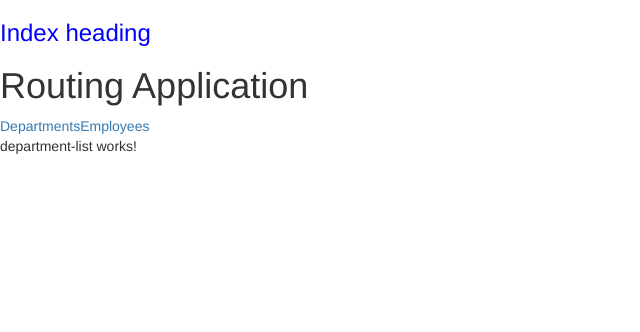
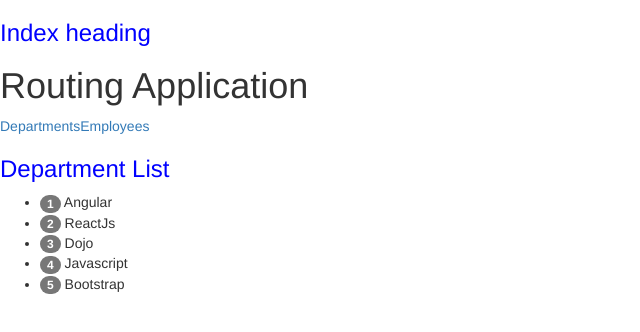
Before and after one commit to JeevanVas/angular4-sample, an Angular app: page /departments in a window 1280 px wide. Shown: the top 332 px of the page, without its empty margins (0-640 px from the left). Built offline with nearby package versions, Linux system fonts and the light colour scheme.

Commit message:
Routing parameters

```diff
--- a/src/app/app-routing.module.ts
+++ b/src/app/app-routing.module.ts
@@ -2,10 +2,12 @@ import { NgModule } from "@angular/core";
 import { RouterModule, Routes } from "@angular/router";
 import { EmployeeListComponent } from './employee-list/employee-list.component';
 import { DepartmentListComponent } from './department-list/department-list.component';
+import { DepartmentDetailComponent } from './department-detail.component';
 
 const routes:Routes = [
     {path:'departments', component: DepartmentListComponent},
-    {path:'employees', component: EmployeeListComponent}
+    {path:'employees', component: EmployeeListComponent},
+    {path: 'departments/:id', component: DepartmentDetailComponent}
   ]
 
   @NgModule({
@@ -18,4 +20,4 @@ const routes:Routes = [
   })
 
 export class AppRoutingModule{}
-export const routingComponents = [DepartmentListComponent, EmployeeListComponent]
+export const routingComponents = [DepartmentListComponent, EmployeeListComponent, DepartmentDetailComponent]
--- /dev/null
+++ b/src/app/department-detail.component.ts
@@ -0,0 +1,14 @@
+import { Component, OnInit } from "@angular/core";
+import { ActivatedRoute } from "@angular/router";
+
+@Component({
+    template:'<h3>You selected department with id = {{departmentId}}</h3>'
+})
+export class DepartmentDetailComponent implements OnInit{
+    public departmentId;
+    constructor(private route:ActivatedRoute){}
+    ngOnInit(){
+        let id = this.route.snapshot.params['id'];
+        this.departmentId = id;
+    }
+}
--- a/src/app/department-list/department-list.component.html
+++ b/src/app/department-list/department-list.component.html
@@ -1,3 +1,6 @@
-<p>
-  department-list works!
-</p>
+<h3>Department List</h3>
+<ul class="items">
+  <li (click)="onSelect(department)" *ngFor="let department of departments">
+    <span class="badge">{{department.id}}</span> {{department.name}}
+  </li>
+</ul>
--- a/src/app/department-list/department-list.component.ts
+++ b/src/app/department-list/department-list.component.ts
@@ -1,4 +1,5 @@
 import { Component, OnInit } from '@angular/core';
+import { Router } from "@angular/router";
 
 @Component({
   selector: 'app-department-list',
@@ -7,9 +8,21 @@ import { Component, OnInit } from '@angular/core';
 })
 export class DepartmentListComponent implements OnInit {
 
-  constructor() { }
+  constructor(private router:Router) { }
 
   ngOnInit() {
   }
 
+  departments = [
+    {"id": 1, "name": "Angular"},
+    {"id": 2, "name": "ReactJs"},
+    {"id": 3, "name": "Dojo"},
+    {"id": 4, "name": "Javascript"},
+    {"id": 5, "name": "Bootstrap"},
+  ];
+
+  onSelect(department){
+    this.router.navigate(['/departments', department.id]);
+  }
+
 }
```
